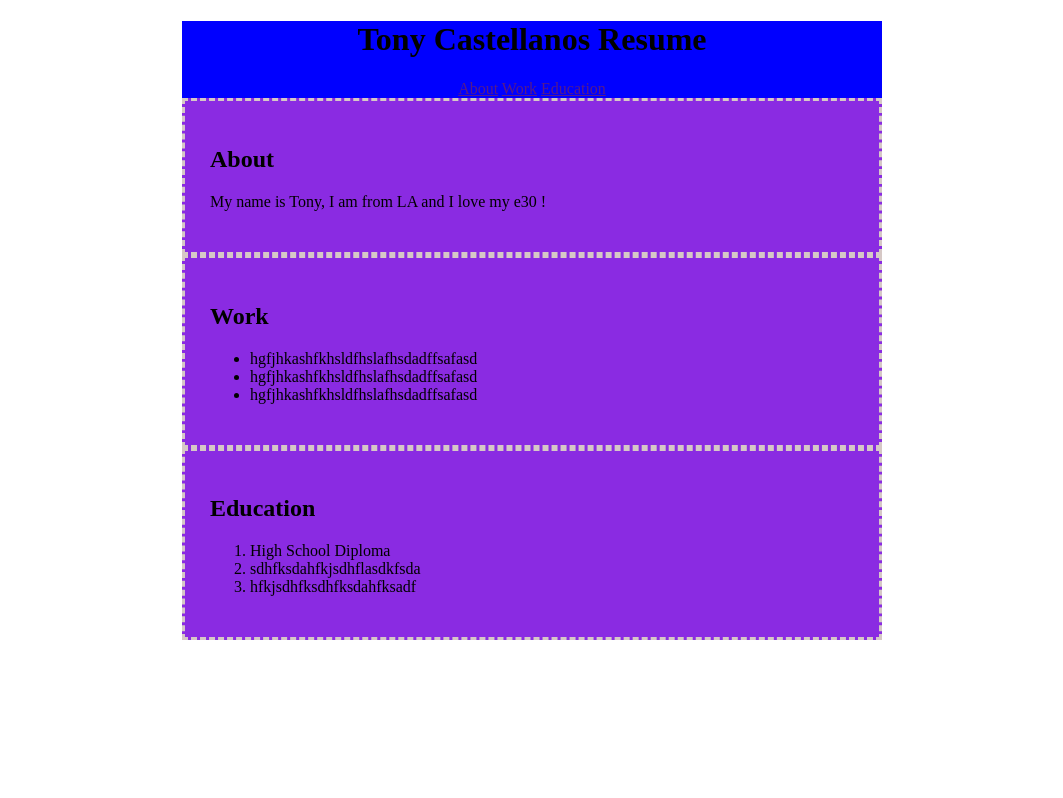
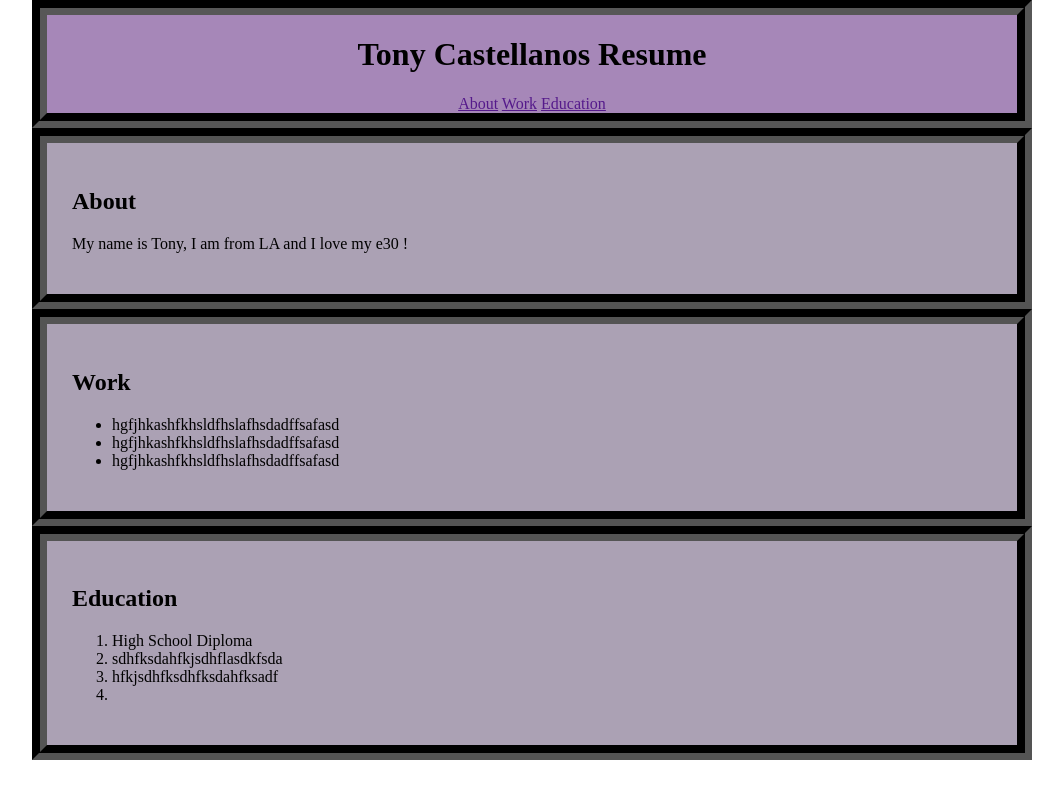
Before and after one commit to Toekneee1/basic_resume, a plain HTML site: page index.html in a window 1280 px wide. Shown: the whole page, without its empty margins (108-1171 px from the left). Drawn offline with Linux system fonts and the light colour scheme.

Commit message:
Added some pop

```diff
--- a/index.html
+++ b/index.html
@@ -43,6 +43,7 @@
                 <li>High School Diploma</li>
                 <li>sdhfksdahfkjsdhflasdkfsda</li>
                 <li>hfkjsdhfksdhfksdahfksadf</li>
+                <li></li>
             </ol>
 
         </section>
--- a/styles.css
+++ b/styles.css
@@ -1,18 +1,18 @@
 body {
-    width: 700px;
+    width: 1000px;
     margin: 0 auto;
 }
 
 header {
-    background-color: blue;
-    text-align: center;
+    background-color: rgb(166, 135, 184);
+    text-align: center; border: groove rgb(3, 3, 3) 15px
 }
 
 main {
-    background-color: blueviolet;
+    background-color: rgb(171, 161, 180);
 }
 
 section {
-    border: dashed rgb(214, 200, 198) 3px;
+    border: groove rgb(0, 0, 0) 15px;
     padding: 25px
 }
```
